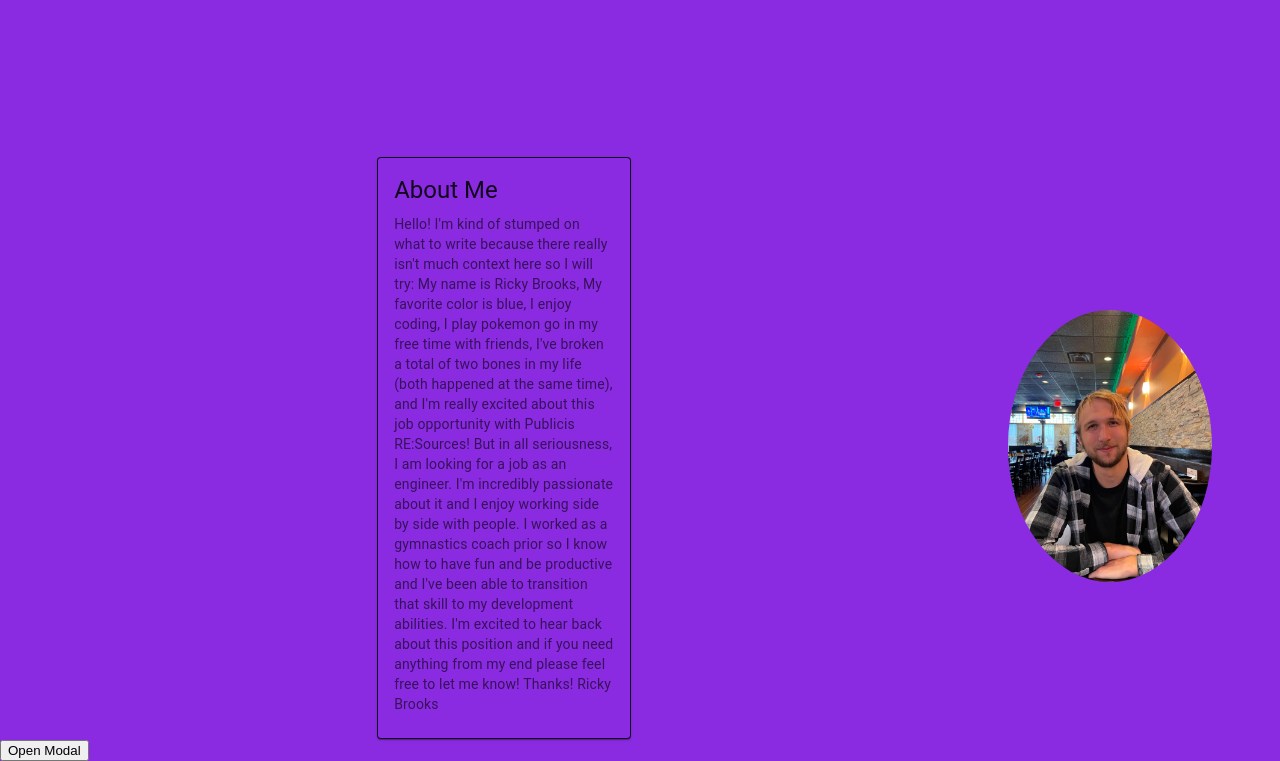
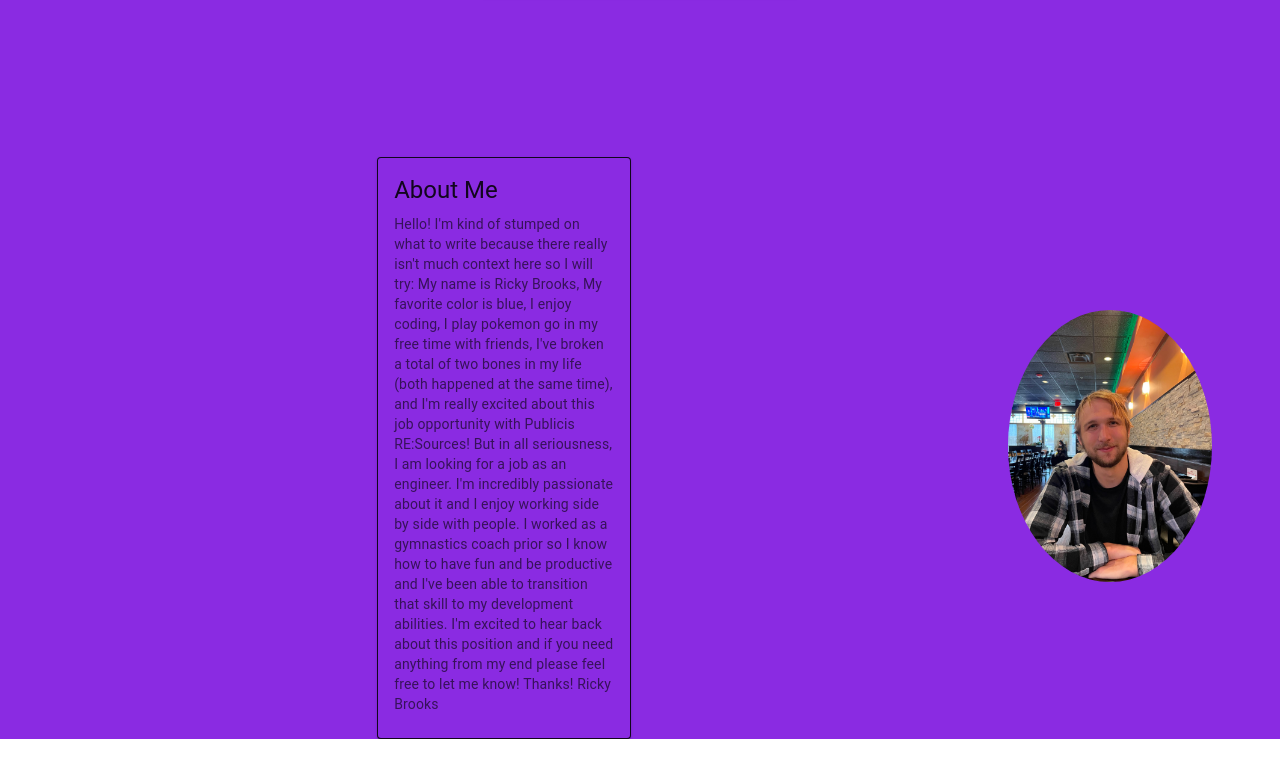
Before and after one commit to RickyaBrooks92/Ricky-Portfolio, a React (Create React App) app: page / in a window 1280 px wide. Shown: the part 618-1379 px from the top of the page. After the commit the page ends 1357 px from the top, so only its background shows below. Built offline with nearby package versions, Linux system fonts and the light colour scheme.

Commit message:
deleted prompt

```diff
--- a/src/components/AboutMeImage.js
+++ b/src/components/AboutMeImage.js
@@ -8,7 +8,7 @@ const AboutMeImage = () => {
       <img
         src={Ricky}
         alt='Ricky Brooks'
-        style={{ borderRadius: '50%', width: '75%', height: 'auto' }}
+        style={{ borderRadius: '75%', width: '75%', height: 'auto' }}
       />
     </Box>
   );
--- a/src/components/HomePage.js
+++ b/src/components/HomePage.js
@@ -3,7 +3,7 @@ import ResponsiveAppBar from './NavBar';
 import Intro from './Intro';
 import AboutMe from './AboutMe';
 import AboutMeImage from './AboutMeImage';
-import InputWizard from './InputWizard';
+
 function HomePage() {
   return (
     <div style={{ backgroundColor: 'blueviolet' }}>
@@ -29,9 +29,6 @@ function HomePage() {
           <AboutMeImage />
         </div>
       </div>
-      <div>
-        <InputWizard />
-      </div>
     </div>
   );
 }
--- a/src/components/InputWizard.js
+++ /dev/null
@@ -1,26 +0,0 @@
-import React, { useEffect, useState } from 'react';
-import Modal from './Modal';
-const InputWizard = () => {
-  const [showModal, setShowModal] = useState(false);
-  return (
-    <div>
-      <button onClick={() => setShowModal(true)}>Open Modal</button>
-      {showModal && (
-        <Modal onClose={() => setShowModal(false)}>
-          {' '}
-          {(closeModal) => (
-            <div>
-              <input />
-              <button onClick={closeModal}>Submit</button>
-            </div>
-          )}
-        </Modal>
-      )}
-    </div>
-  );
-};
-
-export default InputWizard;
-
-// Have a default Object
-// Controls can be change via prompt
--- a/src/components/Modal.js
+++ /dev/null
@@ -1,21 +0,0 @@
-import React, { useState, useEffect } from 'react';
-
-const Modal = (props) => {
-  const [container, setcontainer] = useState();
-  useEffect(() => {
-    const container = document.createElement('div');
-    setcontainer(container);
-    document.appendChild(container);
-  }, []);
-  return React.createPortal(
-    <div
-      style={{ postion: 'fixed', height: '100%', width: '100%', zindex: 1000 }}
-      onClick={props.close}
-    >
-      <div onClick={(e) => e.stopPropagation()}>{props.children}</div>
-    </div>,
-    container
-  );
-};
-
-export default Modal;
```
